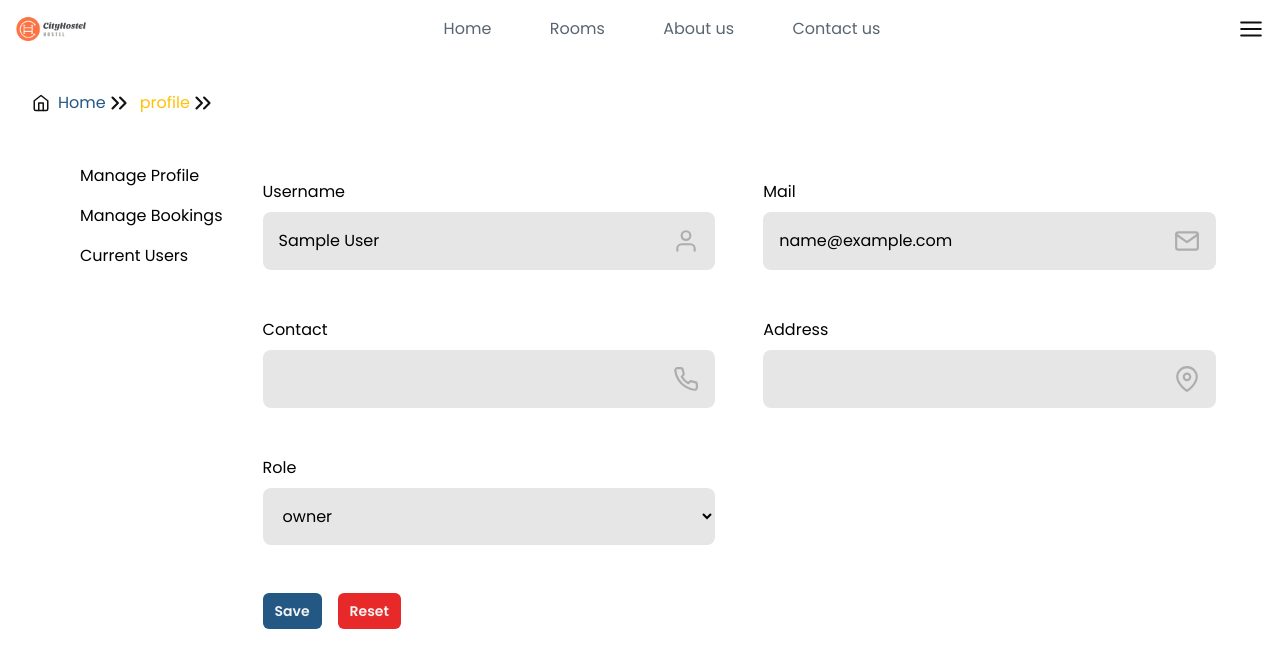
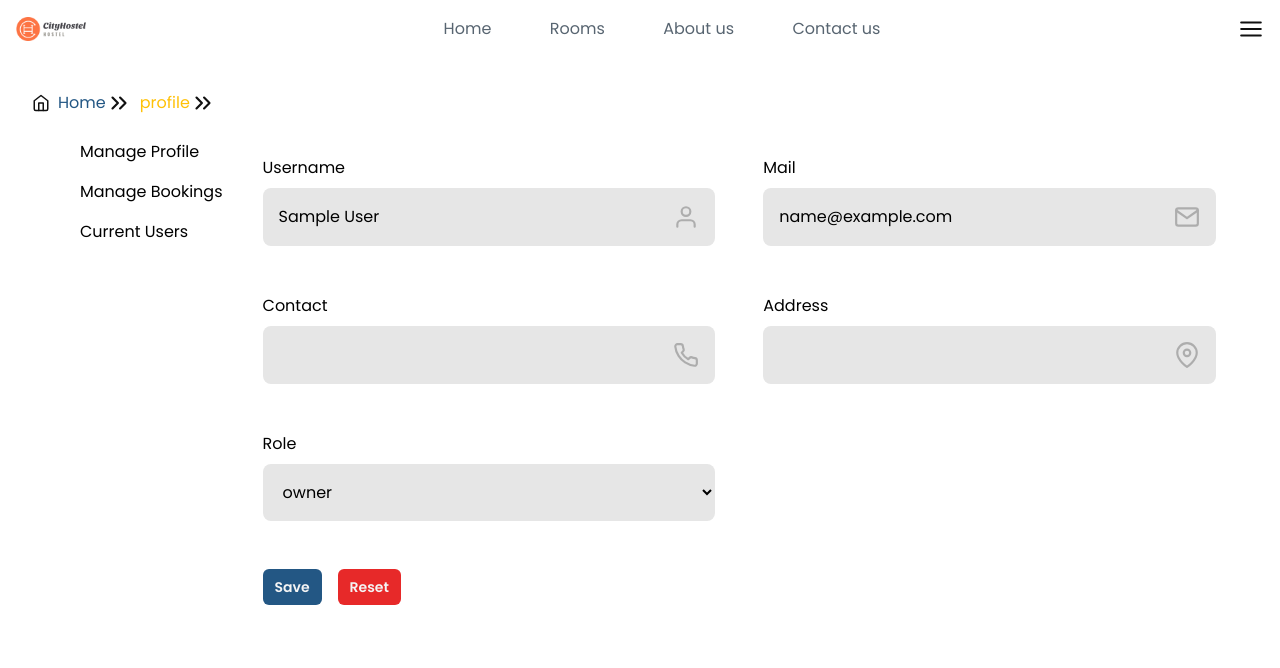
Before and after one commit to BJ-331/city-hostel, a React (Vite) app in the folder client/: page /profile in a window 1280 px wide. Shown: the top 668 px of the page. Built offline with nearby package versions, Linux system fonts and the light colour scheme; sample sign-in values are in the browser's storage; some icons are missing.

Commit message:
Update profile-layout.tsx

```diff
--- a/client/src/pages/profile/profile-layout.tsx
+++ b/client/src/pages/profile/profile-layout.tsx
@@ -7,7 +7,7 @@
   const path = location.pathname.split("/");
 
   return (
-    <div className="flex flex-col gap-8 p-8">
+    <div className="flex flex-col gap-2 p-8">
       <header>
         <BreadCrumbs>
           <BreadCrumbLayout
```
